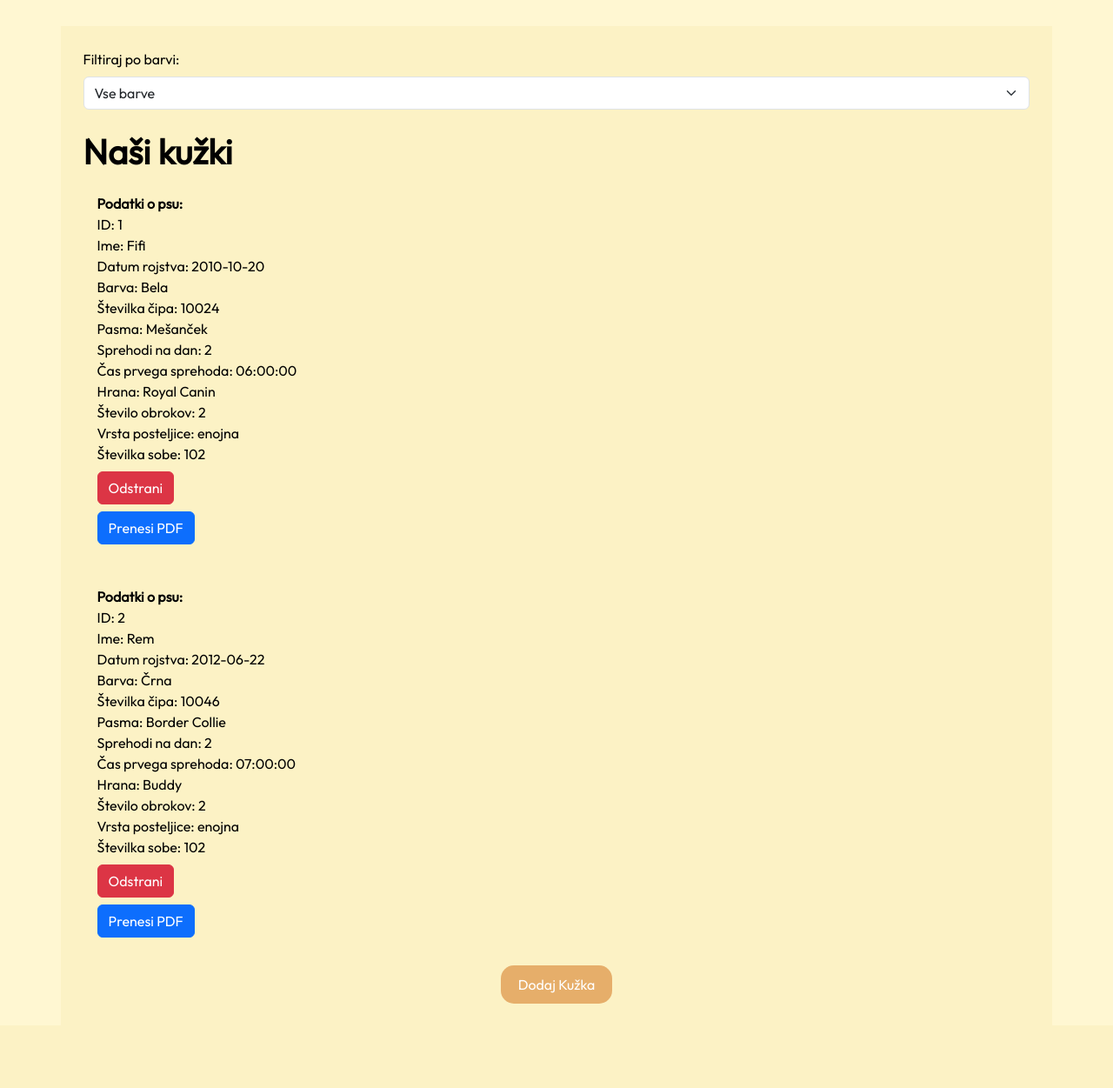
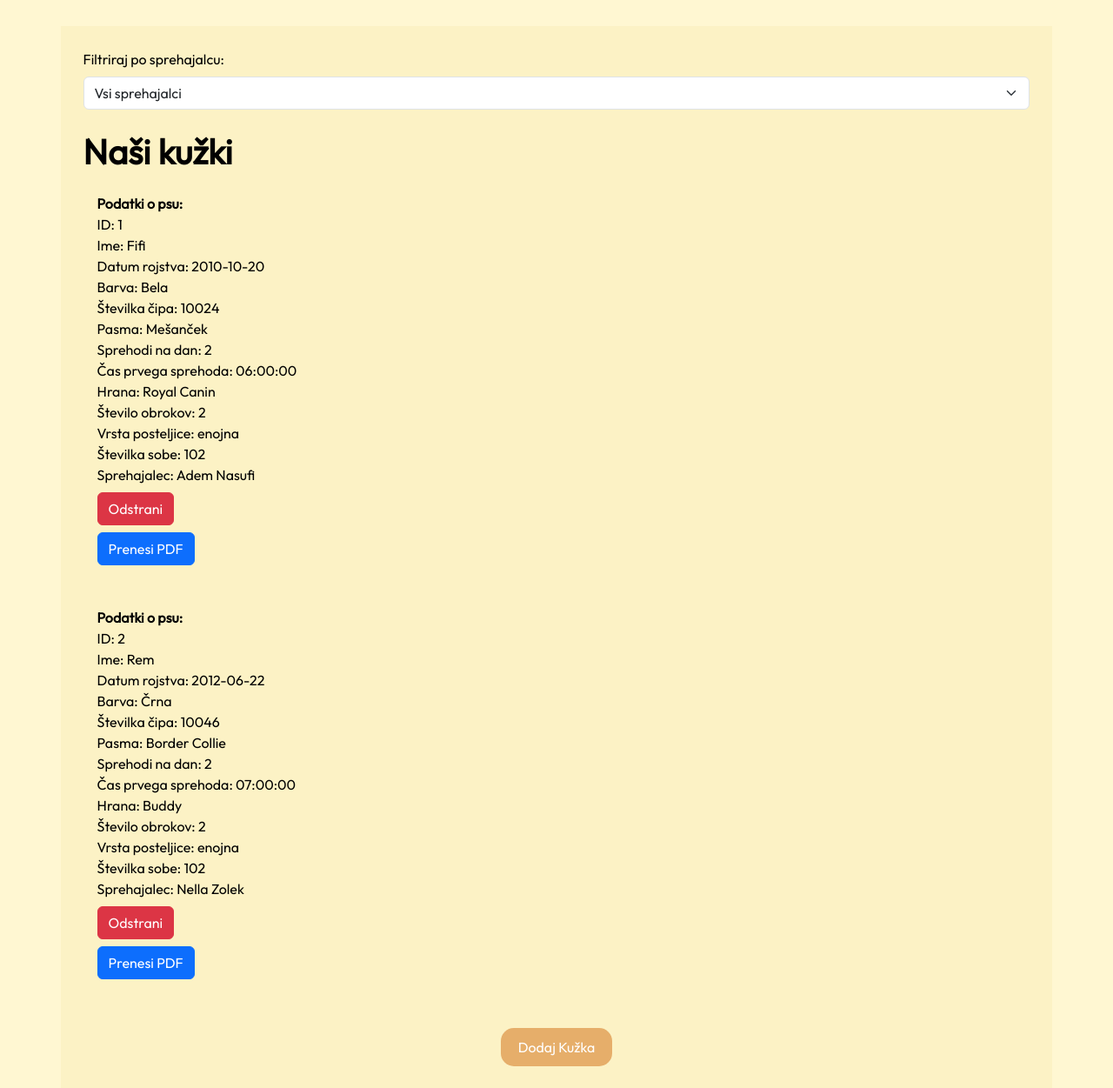
Before and after one commit to ademn123/Sprehajalec, a PHP site: page /kuzki.php in a window 1280 px wide. Shown: the part 91-1342 px from the top of the page at 87% size. Before the commit the page ends 1270 px from the top, so only its background shows below. Run offline with PHP 8.4, Linux system fonts and the light colour scheme; the visitor is signed in with stand-in values (Sample User, id 1); data comes from the database, SQL or seed files in the repository.

Commit message:
PopravekFiltra

```diff
--- a/CSS/Stil.css
+++ b/CSS/Stil.css
@@ -43,12 +43,12 @@ nav{background-color: #fcf2c5;
 }
 
 .dodajanje {
-    background-color: #E6AE6A; /* Rjava barva */
-    color: white; /* Bel tekst */
-    border: none; /* Brez obrobe */
-    border-radius: 15px; /* Zaobljeni robovi */
-    padding: 10px 20px; /* Notranji odmik */
-    font-size: 16px; /* Velikost pisave */
-    cursor: pointer; /* Kazalec miške */
-    transition: background-color 0.3s ease; /* Prehod za spremembo barve */
+    background-color: #E6AE6A;
+    color: white;
+    border: none;
+    border-radius: 15px;
+    padding: 10px 20px;
+    font-size: 16px;
+    cursor: pointer;
+    transition: background-color 0.3s ease;
 }
--- a/Includes/navigacija.php
+++ b/Includes/navigacija.php
@@ -7,7 +7,7 @@
       <div class="collapse navbar-collapse justify-content-center" id="navbarNav">
         <ul class="navbar-nav">
           <li class="nav-item">
-            <a class="nav-link" href="#">Informacije o zavetišču</a>
+            <a class="nav-link" href="informacije.php">Informacije o zavetišču</a>
           </li>
           <li class="nav-item">
             <a class="nav-link" href="kuzki.php">Kužki</a>
--- a/index.php
+++ b/index.php
@@ -47,7 +47,7 @@ Hvala, da ste z nami – skupaj bomo poskrbeli za srečne sprehode in zadovoljne
 Če imate kakršna koli vprašanja ali potrebujete pomoč pri uporabi strani, nas lahko vedno kontaktirate.
         </div>
         <div class="col-6">
-          <img src="Images/korgi.jpg" class="slika_racunalnik" alt="SlikaRacunalnika">
+          <img align="center" src="Images/korgi.jpg">
         </div>
       </div>
     </div>
--- a/kuzki.php
+++ b/kuzki.php
@@ -4,16 +4,14 @@
     <meta charset="UTF-8">
     <meta name="viewport" content="width=device-width, initial-scale=1.0">
     <title>Kužki</title>
-    <link href="https://cdn.jsdelivr.net/npm/bootstrap@5.3.3/dist/css/bootstrap.min.css" rel="stylesheet" integrity="sha384-QWTKZyjpPEjISv5WaRU9OFeRpok6YctnYmDr5pNlyT2bRjXh0JMhjY6hW+ALEwIH" crossorigin="anonymous">
+    <link href="https://cdn.jsdelivr.net/npm/bootstrap@5.3.3/dist/css/bootstrap.min.css" rel="stylesheet">
     <link href='https://fonts.googleapis.com/css?family=Outfit' rel='stylesheet'>
     <script src="https://code.jquery.com/jquery-3.6.0.min.js"></script>
     <script src="https://cdn.jsdelivr.net/npm/bootstrap@5.3.3/dist/js/bootstrap.bundle.min.js"></script>
     <link href="CSS/Stil.css" rel="stylesheet">
 </head>
 <body>
-<?php
-      include("Includes/navigacija.php");
-?>
+<?php include("Includes/navigacija.php"); ?>
 
 <?php
 session_start();
@@ -22,38 +20,6 @@ if (!isset($_SESSION['uporabnik_id'])) {
     header("Location: prijava.php");
     exit;
 }
-?>
-
-<div class="container ozadje_diva pisava_glavna">
-    <div class="row">
-
-        <div class="col-12">
-            <form method="POST" action="" class="mb-4">
-                <label for="barva" class="form-label">Filtiraj po barvi:</label>
-                <select name="barva" id="barva" class="form-select" onchange="this.form.submit()">
-                    <option value="">Vse barve</option>
-                    <option value="Bela" <?php echo isset($_POST['barva']) && $_POST['barva'] == 'Bela' ? 'selected' : ''; ?>>Bela</option>
-                    <option value="Črna" <?php echo isset($_POST['barva']) && $_POST['barva'] == 'Črna' ? 'selected' : ''; ?>>Črna</option>
-                    <option value="Rjava" <?php echo isset($_POST['barva']) && $_POST['barva'] == 'Rjava' ? 'selected' : ''; ?>>Rjava</option>
-                    <option value="Siva" <?php echo isset($_POST['barva']) && $_POST['barva'] == 'Siva' ? 'selected' : ''; ?>>Siva</option>
-                    <option value="Zlata" <?php echo isset($_POST['barva']) && $_POST['barva'] == 'Zlata' ? 'selected' : ''; ?>>Zlata</option>
-                    <option value="Bež" <?php echo isset($_POST['barva']) && $_POST['barva'] == 'Bež' ? 'selected' : ''; ?>>Bež</option>
-                    <option value="Peščena" <?php echo isset($_POST['barva']) && $_POST['barva'] == 'Peščena' ? 'selected' : ''; ?>>Peščena</option>
-                    <option value="Tigrasta" <?php echo isset($_POST['barva']) && $_POST['barva'] == 'Tigrasta' ? 'selected' : ''; ?>>Tigrasta</option>
-                    <option value="Svetlo rjava" <?php echo isset($_POST['barva']) && $_POST['barva'] == 'Svetlo rjava' ? 'selected' : ''; ?>>Svetlo rjava</option>
-                    <option value="Temno rjava" <?php echo isset($_POST['barva']) && $_POST['barva'] == 'Temno rjava' ? 'selected' : ''; ?>>Temno rjava</option>
-                    <option value="Krem" <?php echo isset($_POST['barva']) && $_POST['barva'] == 'Krem' ? 'selected' : ''; ?>>Krem</option>
-                    <option value="Modra" <?php echo isset($_POST['barva']) && $_POST['barva'] == 'Modra' ? 'selected' : ''; ?>>Modra</option>
-                    <option value="Čokoladno rjava" <?php echo isset($_POST['barva']) && $_POST['barva'] == 'Čokoladno rjava' ? 'selected' : ''; ?>>Čokoladno rjava</option>
-                    <option value="Ljubičasta" <?php echo isset($_POST['barva']) && $_POST['barva'] == 'Ljubičasta' ? 'selected' : ''; ?>>Ljubičasta</option>
-                    <option value="Rumena" <?php echo isset($_POST['barva']) && $_POST['barva'] == 'Rumena' ? 'selected' : ''; ?>>Rumena</option>
-                </select>
-            </form>
-        </div>
-
-        <h1 class="naslovTeme" align="left"><b>Naši kužki</b></h1><br><br>
-        <div class="col-6">
-<?php
 
 $conn = mysqli_connect("localhost", "root", "", "sprehajalecpsov");
 
@@ -72,7 +38,7 @@ if ($_SERVER['REQUEST_METHOD'] == 'POST' && isset($_POST['odstrani_psa'])) {
     }
 }
 
-function PodatkiPsov($conn, $barva = '') {
+function PodatkiPsov($conn, $sprehajalec = '') {
     $sql = "
         SELECT
             k.id_kuza,
@@ -86,7 +52,9 @@ function PodatkiPsov($conn, $barva = '') {
             h.imeHrane,
             h.stObrokov,
             post.vrstaPosteljice,
-            soba.stSobe
+            soba.stSobe,
+            sp.ime AS ime_sprehajalec,
+            sp.priimek AS priimek_sprehajalec
         FROM
             KUZA k
         JOIN PASMA p ON k.TK_pasma = p.id_pasma
@@ -94,10 +62,11 @@ function PodatkiPsov($conn, $barva = '') {
         JOIN HRANJENJE h ON k.TK_hranjenje = h.id_hranjenje
         JOIN POSTELJICA post ON k.TK_posteljica = post.id_posteljica
         JOIN SOBA soba ON post.TK_soba = soba.id_soba
+        JOIN SPREHAJALEC sp ON k.TK_sprehajalec = sp.id_sprehajalec
     ";
 
-    if ($barva) {
-        $sql .= " WHERE k.barva = '" . $conn->real_escape_string($barva) . "'";
+    if ($sprehajalec) {
+        $sql .= " WHERE k.TK_sprehajalec = '" . $conn->real_escape_string($sprehajalec) . "'";
     }
 
     $result = $conn->query($sql);
@@ -112,8 +81,8 @@ function PodatkiPsov($conn, $barva = '') {
     return $PesPodatki;
 }
 
-$barva = isset($_POST['barva']) ? $_POST['barva'] : '';
-$psi = PodatkiPsov($conn, $barva);
+$sprehajalec = isset($_POST['sprehajalec']) ? $_POST['sprehajalec'] : '';
+$psi = PodatkiPsov($conn, $sprehajalec);
 
 function IzpisPsov($pesPodatek) {
     echo "<div class='p-3 mb-3'>";
@@ -130,6 +99,7 @@ function IzpisPsov($pesPodatek) {
     echo "Število obrokov: " . $pesPodatek["stObrokov"] . "<br>";
     echo "Vrsta posteljice: " . $pesPodatek["vrstaPosteljice"] . "<br>";
     echo "Številka sobe: " . $pesPodatek["stSobe"] . "<br>";
+    echo "Sprehajalec: " . $pesPodatek["ime_sprehajalec"] . " " . $pesPodatek["priimek_sprehajalec"] . "<br>";
 
     if (isset($_SESSION['vloga']) && $_SESSION['vloga'] === 'admin') {
         echo "
@@ -147,6 +117,28 @@ function IzpisPsov($pesPodatek) {
     echo "</div>";
 }
 
+$sprehajalci = $conn->query("SELECT id_sprehajalec, ime, priimek FROM SPREHAJALEC");
+?>
+
+<div class="container ozadje_diva pisava_glavna">
+    <div class="row">
+        <div class="col-12">
+            <form method="POST" action="" class="mb-4">
+                <label for="sprehajalec" class="form-label">Filtriraj po sprehajalcu:</label>
+                <select name="sprehajalec" id="sprehajalec" class="form-select" onchange="this.form.submit()">
+                    <option value="">Vsi sprehajalci</option>
+                    <?php while ($row = $sprehajalci->fetch_assoc()): ?>
+                        <option value="<?php echo $row['id_sprehajalec']; ?>" <?php echo $sprehajalec == $row['id_sprehajalec'] ? 'selected' : ''; ?>>
+                            <?php echo $row['ime'] . " " . $row['priimek']; ?>
+                        </option>
+                    <?php endwhile; ?>
+                </select>
+            </form>
+        </div>
+
+        <h1 class="naslovTeme" align="left"><b>Naši kužki</b></h1><br><br>
+        <div class="col-6">
+            <?php
             if (!empty($psi)) {
                 foreach ($psi as $pes) {
                     IzpisPsov($pes);
@@ -155,31 +147,31 @@ if (!empty($psi)) {
                 echo "<strong>V bazi ni podatkov o psih.</strong>";
             }
             ?>
+        </div>
+        <div class="d-flex justify-content-center mt-4">
+    <a href="dodajanje.php" target="_blank">
+        <button type="button" class="dodajanje">Dodaj Kužka</button>
+    </a>
+</div>
 
     </div>
 
-    <a align="center" href="dodajanje.php" target="_blank"><button type="button" class="dodajanje">Dodaj Kužka</button></a>
-    <div class="col-6">
-
-    </div>
-  </div>
 </div>
 
-<div class="modal" id="confirmationModal" tabindex="-1" role="dialog" aria-labelledby="exampleModalLabel" aria-hidden="true">
-  <div class="modal-dialog" role="document">
+<!-- Modal za potrditev -->
+<div class="modal fade" id="confirmationModal" tabindex="-1" aria-labelledby="confirmationModalLabel" aria-hidden="true">
+    <div class="modal-dialog">
         <div class="modal-content">
             <div class="modal-header">
-        <h5 class="modal-title" id="exampleModalLabel">Potrditev brisanja</h5>
-        <button type="button" class="close" data-bs-dismiss="modal" aria-label="Close">
-          <span aria-hidden="true">&times;</span>
-        </button>
+                <h5 class="modal-title" id="confirmationModalLabel">Potrditev izbrisa</h5>
+                <button type="button" class="btn-close" data-bs-dismiss="modal" aria-label="Close"></button>
             </div>
             <div class="modal-body">
-        Ste prepričani, da želite izbrisati tega kužka?
+                Ali ste prepričani, da želite izbrisati tega kužka?
             </div>
             <div class="modal-footer">
                 <button type="button" class="btn btn-secondary" data-bs-dismiss="modal">Prekliči</button>
-        <button type="button" class="btn btn-danger" id="confirmDelete">Izbriši</button>
+                <button type="button" class="btn btn-danger" id="confirmDelete">Potrdi</button>
             </div>
         </div>
     </div>
@@ -187,17 +179,20 @@ if (!empty($psi)) {
 
 <script>
     $(document).ready(function() {
+        let currentFormId;
 
         $('.deleteButton').click(function() {
-            var pesId = $(this).data('pesid');
+            currentFormId = $(this).data('pesid');
             $('#confirmationModal').modal('show');
+        });
 
         $('#confirmDelete').click(function() {
-                $('#deleteForm_' + pesId).submit();
-            });
+            if (currentFormId) {
+                $('#deleteForm_' + currentFormId).submit();
+                currentFormId = null;
+            }
         });
     });
 </script>
-
 </body>
 </html>
--- a/registracija.php
+++ b/registracija.php
@@ -71,7 +71,6 @@
             return false;
         }
 
-        // Check if the passwords match
         if (geslo !== potrdiGeslo) {
             alert('Gesli se ne ujemata. Prosimo, poskusite znova.');
             return false;
```
Also changed, not shown: informacije.php (added, +69 -0 lines), Images/banner.jpg (added). Lines whose indentation alone changed are shown as unchanged.
